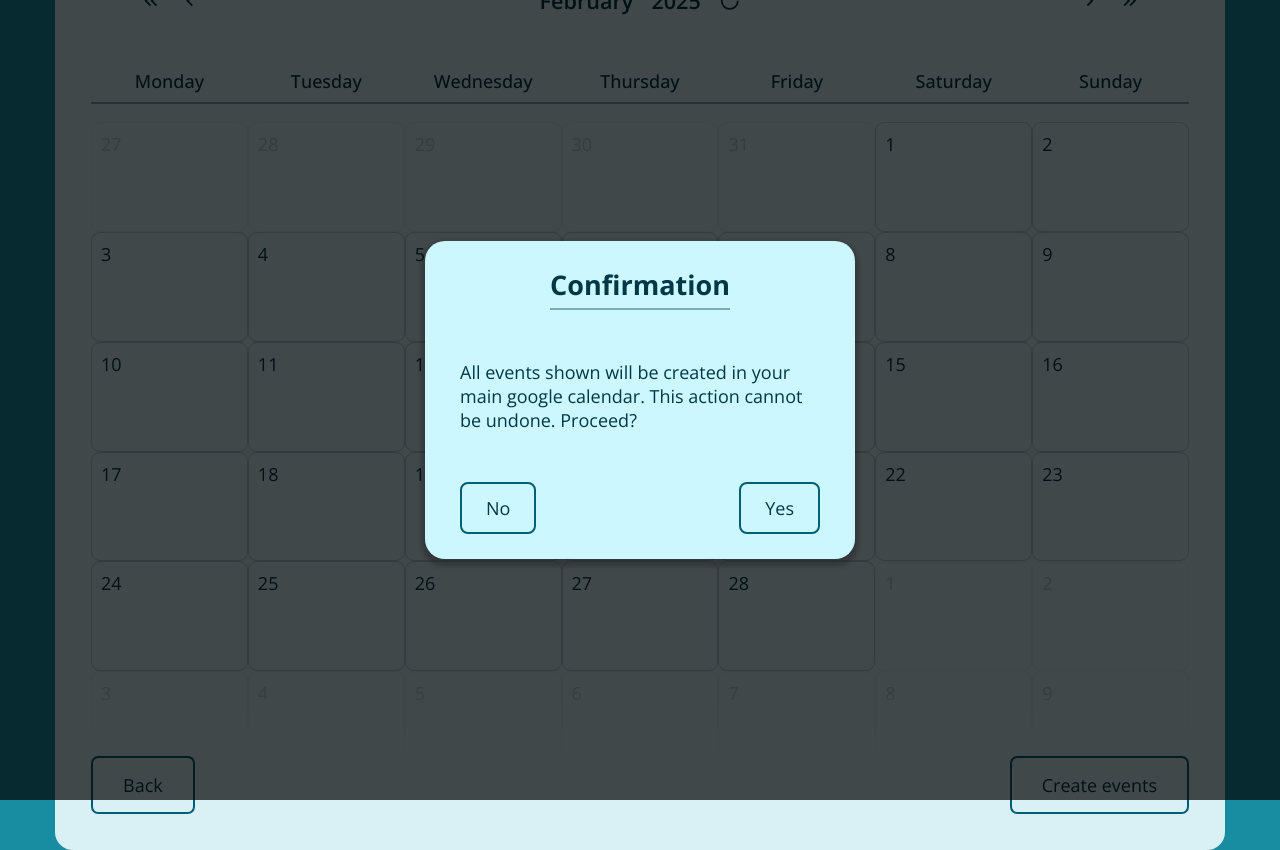
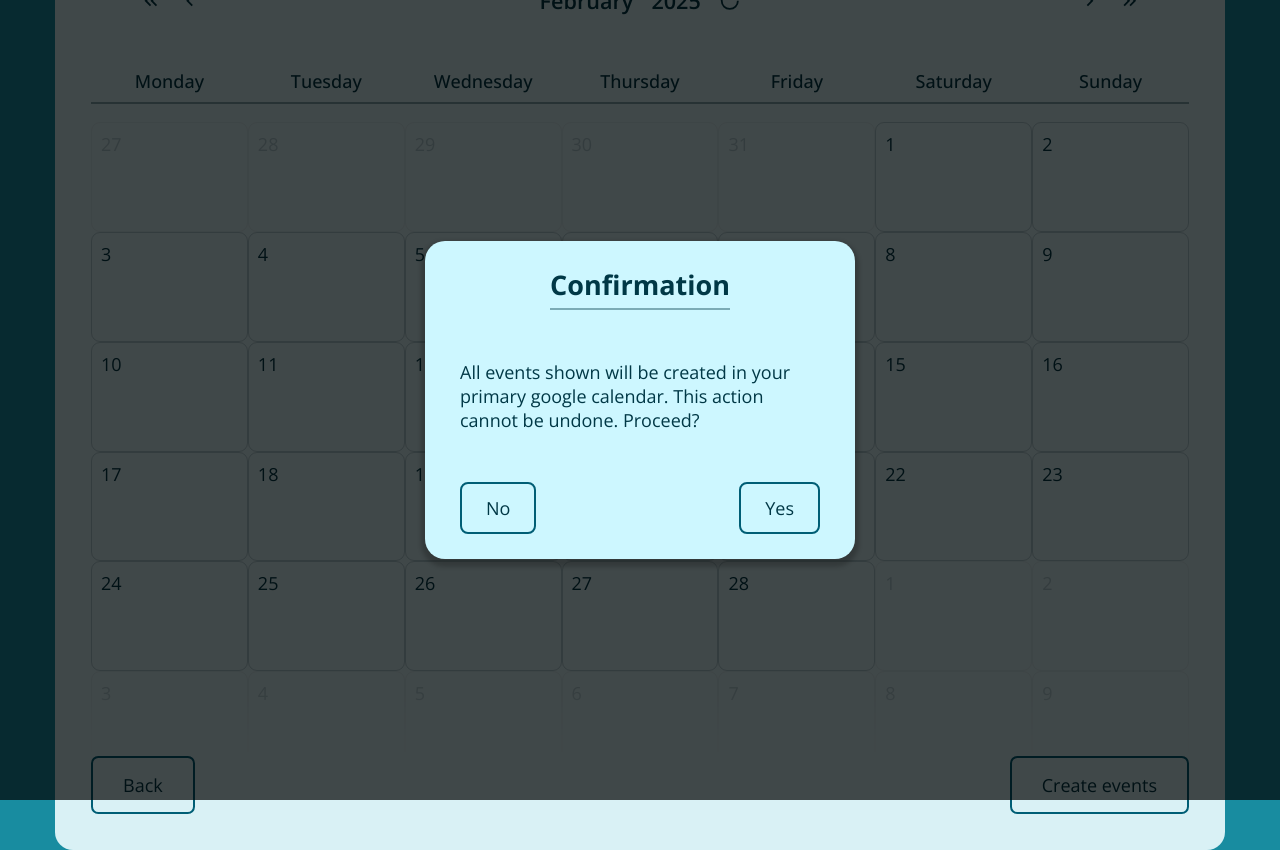
Before and after one commit to Dantomaz/parse-and-remind, a React (Create React App) app: page /calendar in a window 1280 px wide. Both pictures are taken after a click on the button "Create events". Built offline with nearby package versions, Linux system fonts and the light colour scheme.

Commit message:
word change for clarity

```diff
--- a/src/components/calendar/footer/Footer.jsx
+++ b/src/components/calendar/footer/Footer.jsx
@@ -54,7 +54,7 @@ const Footer = () => {
       <Modal show={isModalOpened} onCancel={hideModal} cancelText={"No"} onOk={handleOk} okText={"Yes"}>
         <div className={styles["modal-content"]}>
           <h2>Confirmation</h2>
-          <p>All events shown will be created in your main google calendar. This action cannot be undone. Proceed?</p>
+          <p>All events shown will be created in your primary google calendar. This action cannot be undone. Proceed?</p>
         </div>
       </Modal>
     </div>
```
